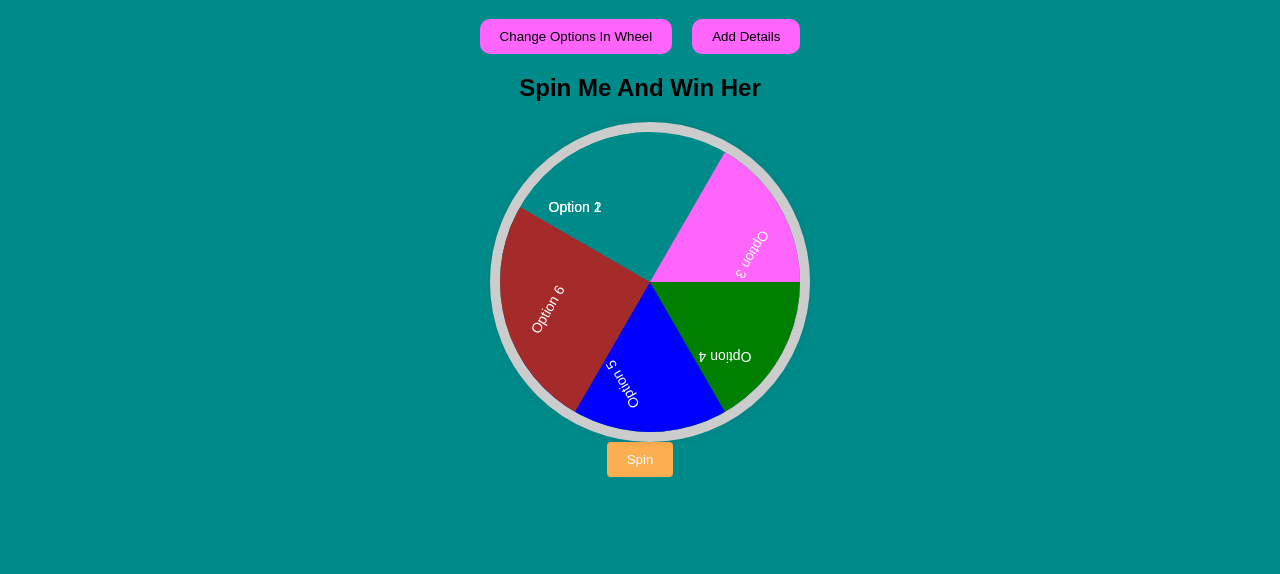
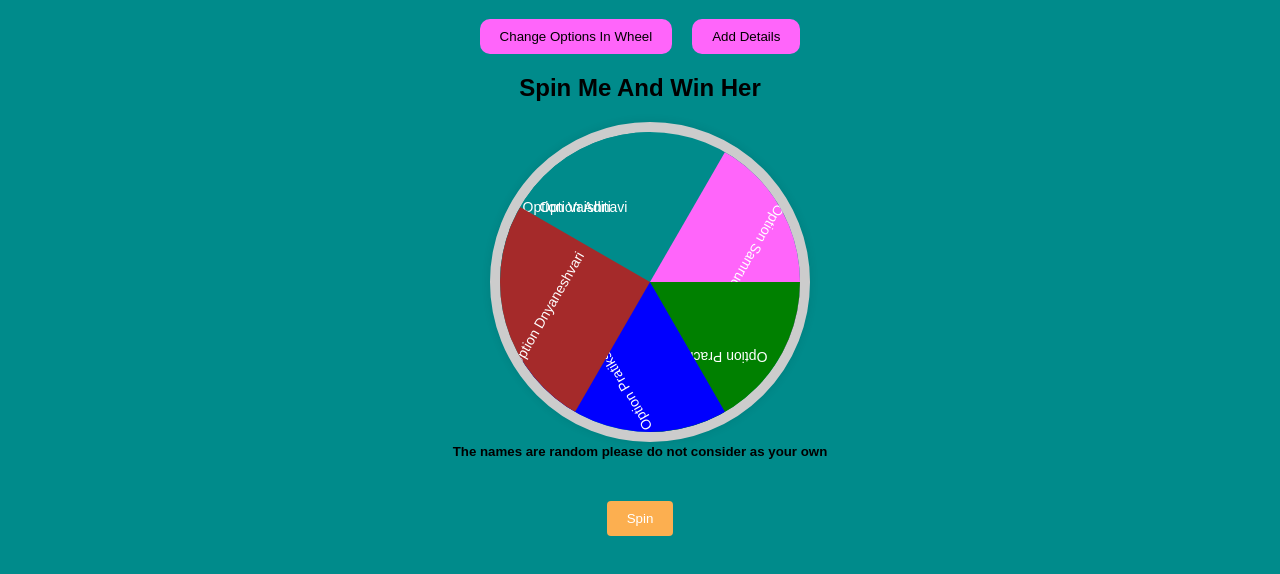
Before and after one commit to Amargai/Spin_me_win_her, a plain HTML site: page spinningwheel.html in a window 1280 px wide. Shown: the part 78-652 px from the top of the page. Drawn offline with Linux system fonts and the light colour scheme.

Commit message:
Spinning wheel is updated
Updated due to some issues in code

```diff
--- a/spinningwheel.html
+++ b/spinningwheel.html
@@ -19,14 +19,15 @@
         <div class="wheel-container">
             <div class="pointer"></div>
             <div class="wheel" id="wheel">
-                <div>Option 1</div>
-                <div>Option 2</div>
-                <div>Option 3</div>
-                <div>Option 4</div>
-                <div>Option 5</div>
-                <div>Option 6</div>
+                <div>Option Vaishnavi</div>
+                <div>Option Aditi</div>
+                <div>Option Samruddhi</div>
+                <div>Option Prachi</div>
+                <div>Option Pratiksha</div>
+                <div>Option Dnyaneshvari</div>
             </div>
         </div>
+        <H5>The names are random please do not consider as your own</H5>
         <button class="spin-button" onclick="spinWheel()">Spin</button>
     </div>
     <script src="script.js"></script>
```
